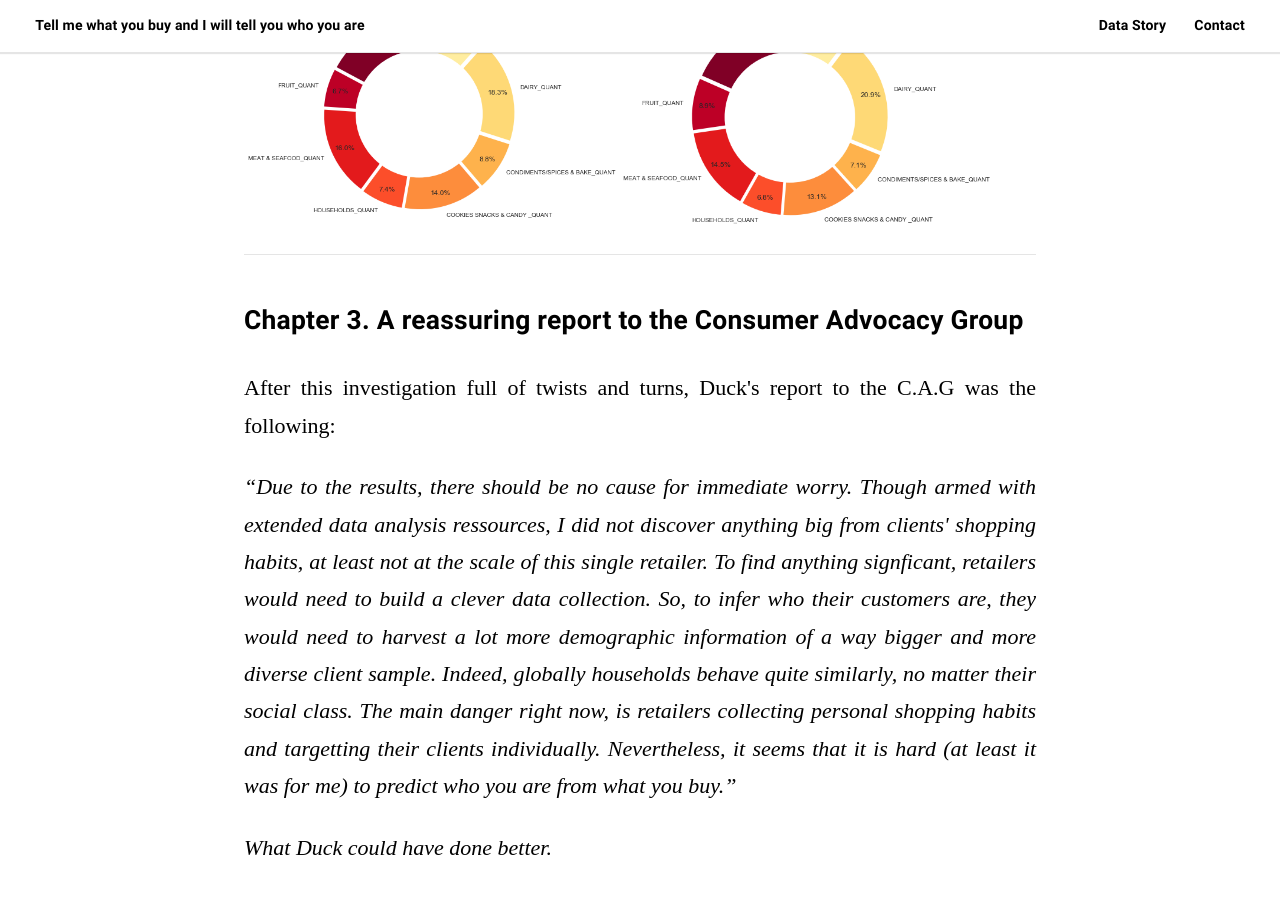
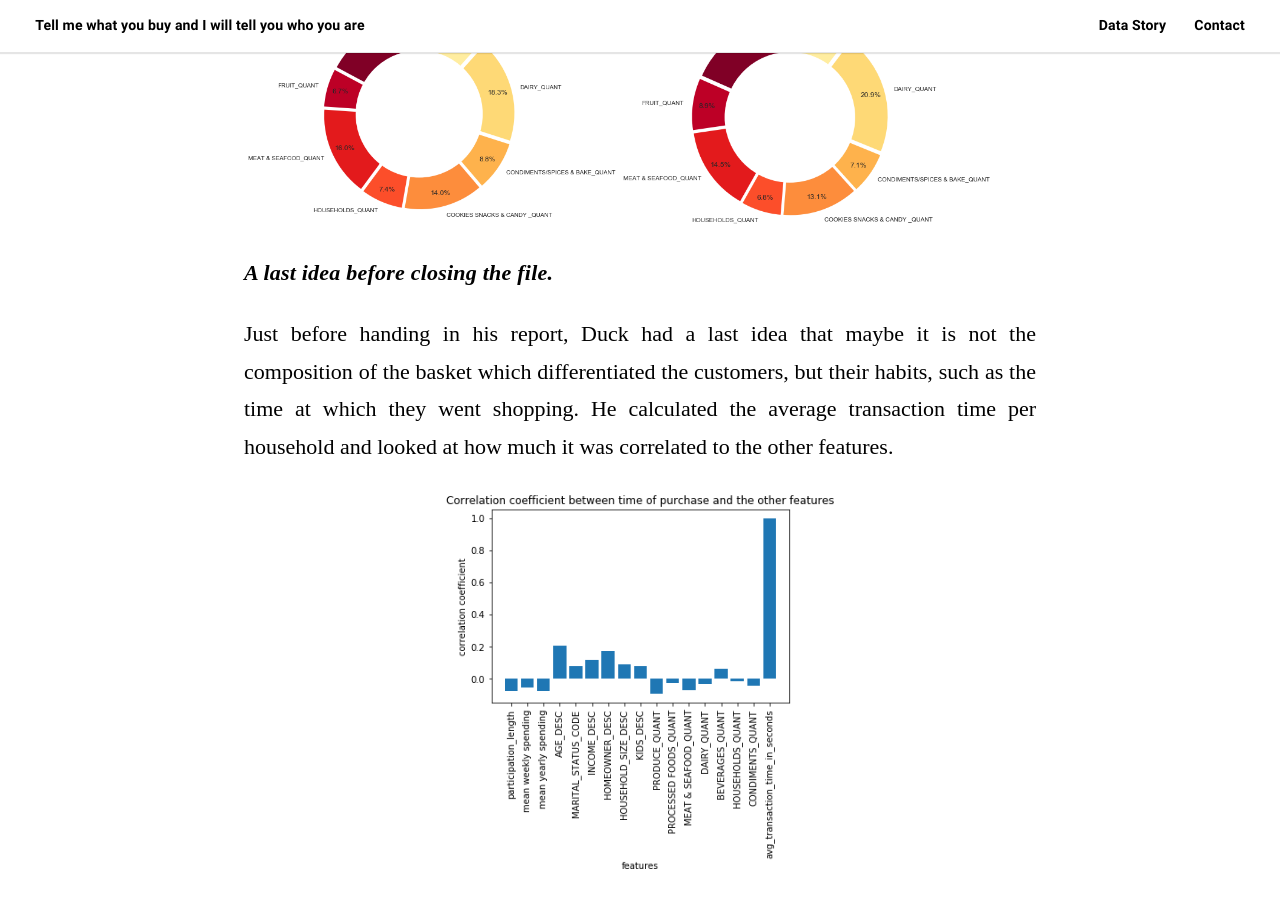
Before and after one commit to marvande/website_ada_bubble582, a Jekyll site: the page built from _posts/2019-12-13-data_story.md, in a window 1280 px wide and 900 px high, scrolled down 14749 px. Built offline with Jekyll 4.4.1, drawn with Linux system fonts in a browser that asks for light colours; some web fonts are replaced; some of the changed text lies outside the part shown.

Commit message:
new update to story

```diff
--- a/_posts/2019-12-13-data_story.md
+++ b/_posts/2019-12-13-data_story.md
@@ -154,6 +154,31 @@ Though the correlation data had to be taken into account carefully because of th
   </div>
 </div>
 
+
+<br/>
+<p><em><strong> A last idea before closing the file.</strong></em></p>
+<p>
+Just before handing in his report, Duck had a last idea that maybe it is not the composition of the basket which differentiated the customers, but their habits, such as the time at which they went shopping. He calculated the average transaction time per household and looked at how much it was correlated to the other features.
+</p>
+
+<p>
+<img class="center" src="{{ "/assets/images/correlation_average_time_with_other_features.png" | absolute_url }}" alt="Markdown Monster icon" width = "400" height = "300" />
+</p>
+<p>
+These calculations were not very concluent in terms of significant correlations. Duck could not conclude anything as coefficients were too low. The two highest correlation results, the age group and owner status, were investigated a bit further. </p>
+
+<img class="center" src="{{ "/assets/images/visualization_correlations.png" | absolute_url }}" alt="Markdown Monster icon" width = "300" height = "200" />
+
+<p>
+Though the correlation coefficients were really low, he still observed the following:
+<p>
+
+<ul>
+  <li> Older people tended to make their purchases sooner in the day than younger age groups. This seemed quite logical as older age groups tend to be retired and have more time in the day. </li>
+  <li> Probable renters and probable owners tended to make their purchases later than others.</li>
+</ul>
+
+
 <!--CHAPTER 3: -->
 <br/>
 <hr/>
```
Also changed, not shown: assets/images/correlation_average_time_with_other_features.png (added), assets/images/visualization_correlations.png (added), 4 other files.
